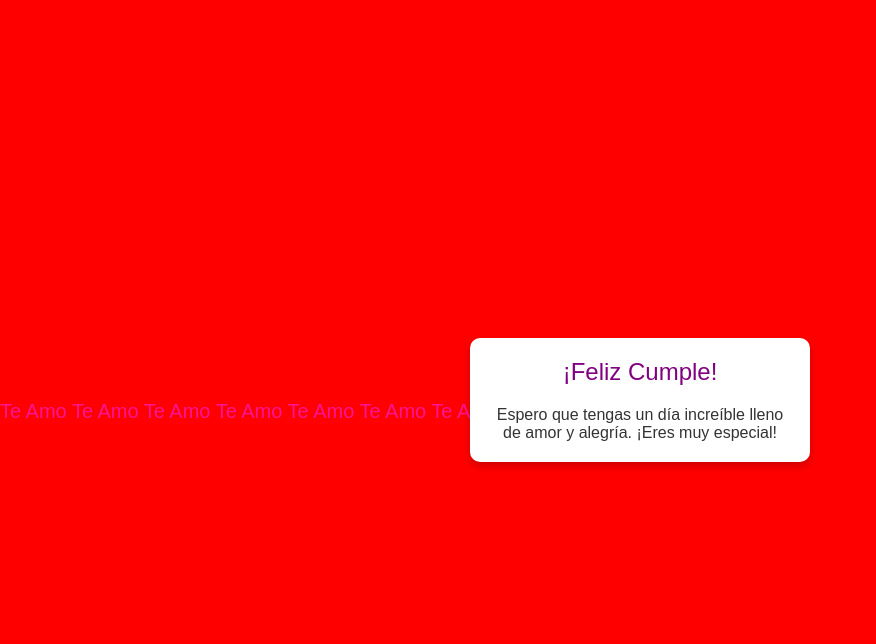
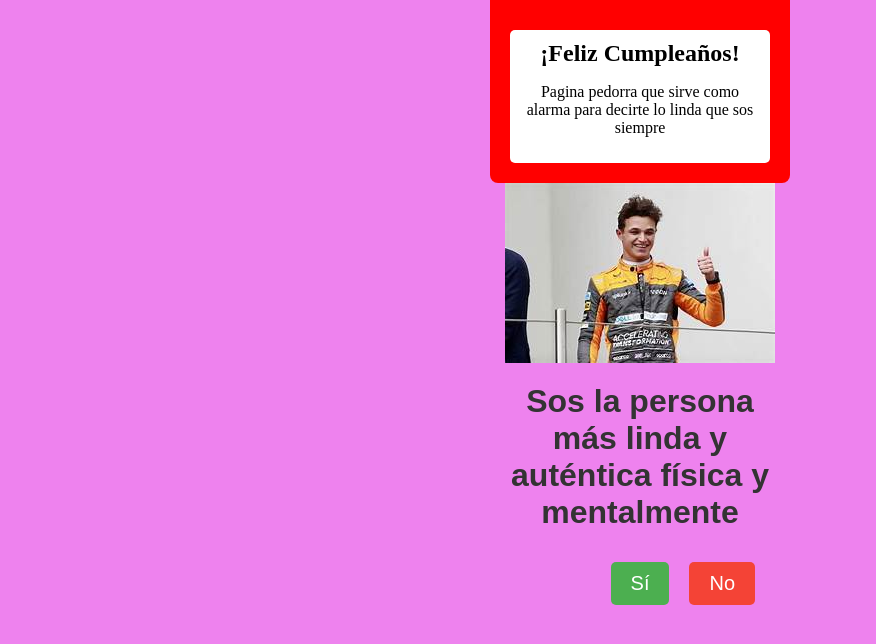
Before and after one commit to Whaitisshoe/FELIZCUMPLETLOVIU, a plain HTML site: page Tarjeta de cumpleaños/index - copia.html in a window 1280 px wide. Shown: the whole page, without its empty margins (0-876 px from the left). Drawn offline with Linux system fonts and the light colour scheme.

Commit message:
Update index - copia.html

```diff
--- a/Tarjeta de cumpleaños/index - copia.html
+++ b/Tarjeta de cumpleaños/index - copia.html
@@ -1,83 +1,50 @@
 <!DOCTYPE html>
-<html lang="es">
+<html lang="en">
 <head>
     <meta charset="UTF-8">
     <meta name="viewport" content="width=device-width, initial-scale=1.0">
-    <title>Carta de Cumpleaños</title>
-    <style>
-        /* Estilos básicos */
-        body {
-            display: flex;
-            justify-content: center;
-            align-items: center;
-            height: 100vh;
-            margin: 0;
-            background-color: #ff0000; /* Fondo rojo */
-            font-family: Arial, sans-serif;
-            overflow: hidden; /* Evita el scroll */
-        }
-
-        /* Tarjeta */
-        .card {
-            background-color: #ffffff; /* Fondo blanco para la tarjeta */
-            padding: 20px;
-            border-radius: 10px;
-            box-shadow: 0 4px 8px rgba(0, 0, 0, 0.2);
-            text-align: center;
-            width: 300px;
-            position: relative;
-            z-index: 1; /* Pone la tarjeta encima de las palabras en movimiento */
-        }
-
-        /* Título de la tarjeta */
-        .title {
-            font-size: 24px;
-            color: #800080; /* Texto violeta */
-            margin-bottom: 20px;
-        }
-
-        /* Mensaje dentro de la tarjeta */
-        .message {
-            font-size: 16px;
-            color: #333;
-            margin-top: 10px;
-        }
-
-        /* Palabras que se mueven en fila */
-        .moving-text-container {
-            position: absolute;
-            top: 50%; /* Centra verticalmente */
-            left: 0;
-            width: 100%;
-            overflow: hidden;
-            white-space: nowrap;
-        }
-
-        .moving-text {
-            font-size: 20px;
-            color: #ff1493;
-            display: inline-block;
-            animation: moveText 10s linear infinite;
-        }
-
-        @keyframes moveText {
-            from { transform: translateX(100%); }
-            to { transform: translateX(-100%); }
-        }
-    </style>
+    <title>Tarjeta de Cumpleaños</title>
+    <link rel="stylesheet" href="style.css">
 </head>
 <body>
+    <!-- Contenedor principal -->
+    <div class="container">
+        <!-- Texto en movimiento -->
+        <div class="moving-text">te amo te amo te amo te amo te amo te amo te amo te amo te amamos</div>
 
-<!-- Contenedor para las palabras que se mueven -->
-<div class="moving-text-container">
-    <div class="moving-text">Te Amo Te Amo Te Amo Te Amo Te Amo Te Amo Te Amo Te Amo Te Amo</div>
-</div>
+        <!-- Tarjeta de cumpleaños -->
+        <div class="valentines">
+            <div class="envelope">
+                <div class="heart"></div>
+            </div>
+            <div class="card">
+                <div class="text">¡Feliz Cumpleaños!</div>
+                <p>Pagina pedorra que sirve como alarma para decirte lo linda que sos siempre</p>
+            </div>
+        </div>
 
-<!-- Tarjeta de cumpleaños -->
-<div class="card">
-    <div class="title">¡Feliz Cumple!</div>
-    <div class="message">Espero que tengas un día increíble lleno de amor y alegría. ¡Eres muy especial!</div>
-</div>
+        <!-- Imagen decorativa en movimiento -->
+        <img src="th (1).jfif" class="decorative-image" alt="Decoración">
 
+        <!-- Pregunta con botones de Sí y No -->
+        <h1>Sos la persona más linda y auténtica física y mentalmente</h1>
+        <div class="button-container">
+            <button id="yesBtn" class="button">Sí</button>
+            <button id="noBtn" class="button">No</button>
+        </div>
+
+        <!-- Reproductor de música -->
+        <audio autoplay loop>
+            <source src="" type="audio/mp3">
+            Tu navegador no soporta la reproducción de audio.
+        </audio>
+
+
+
+
+
+    </div>
+
+    <script src="script.js"></script>
 </body>
 </html>
```
